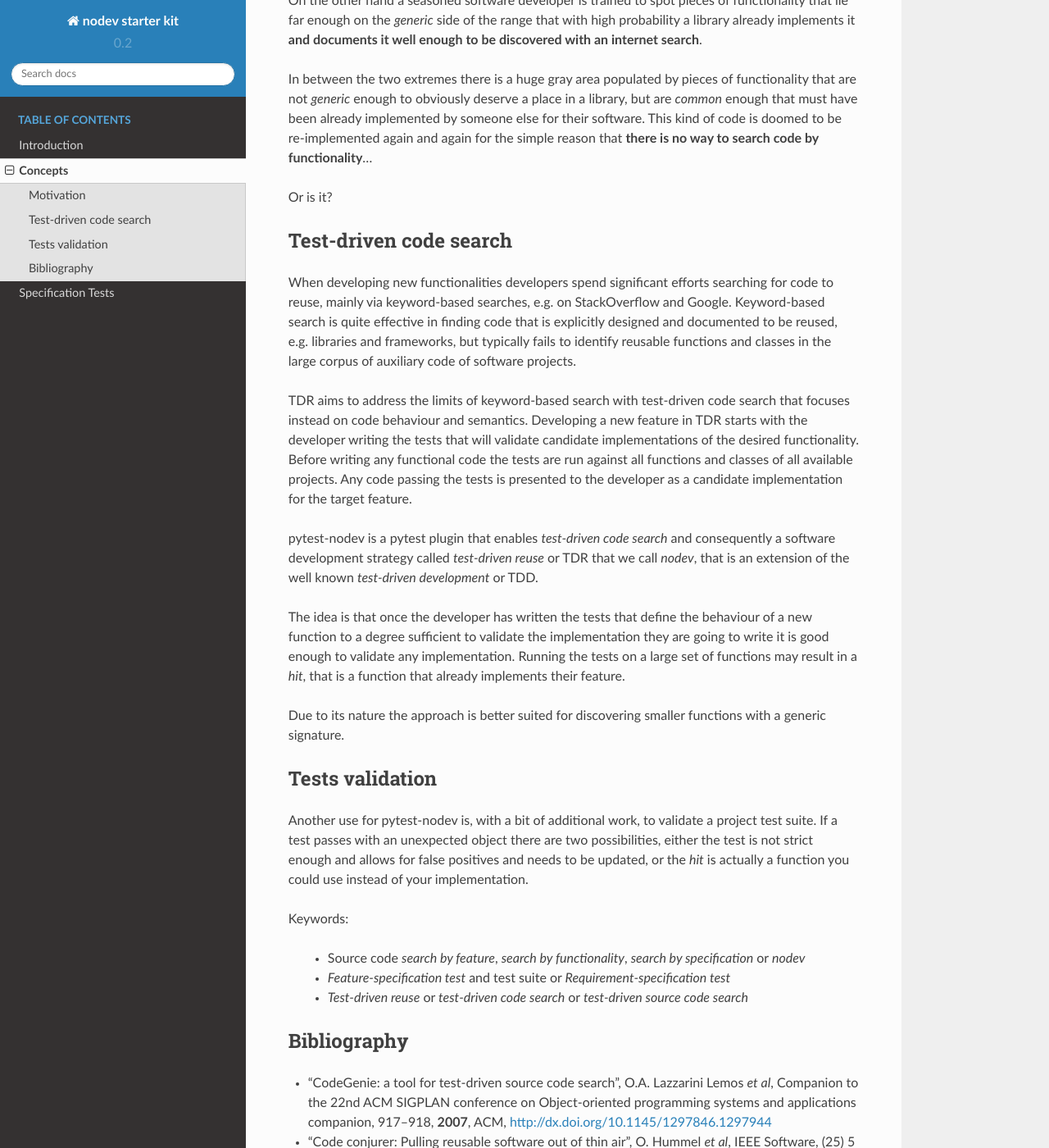
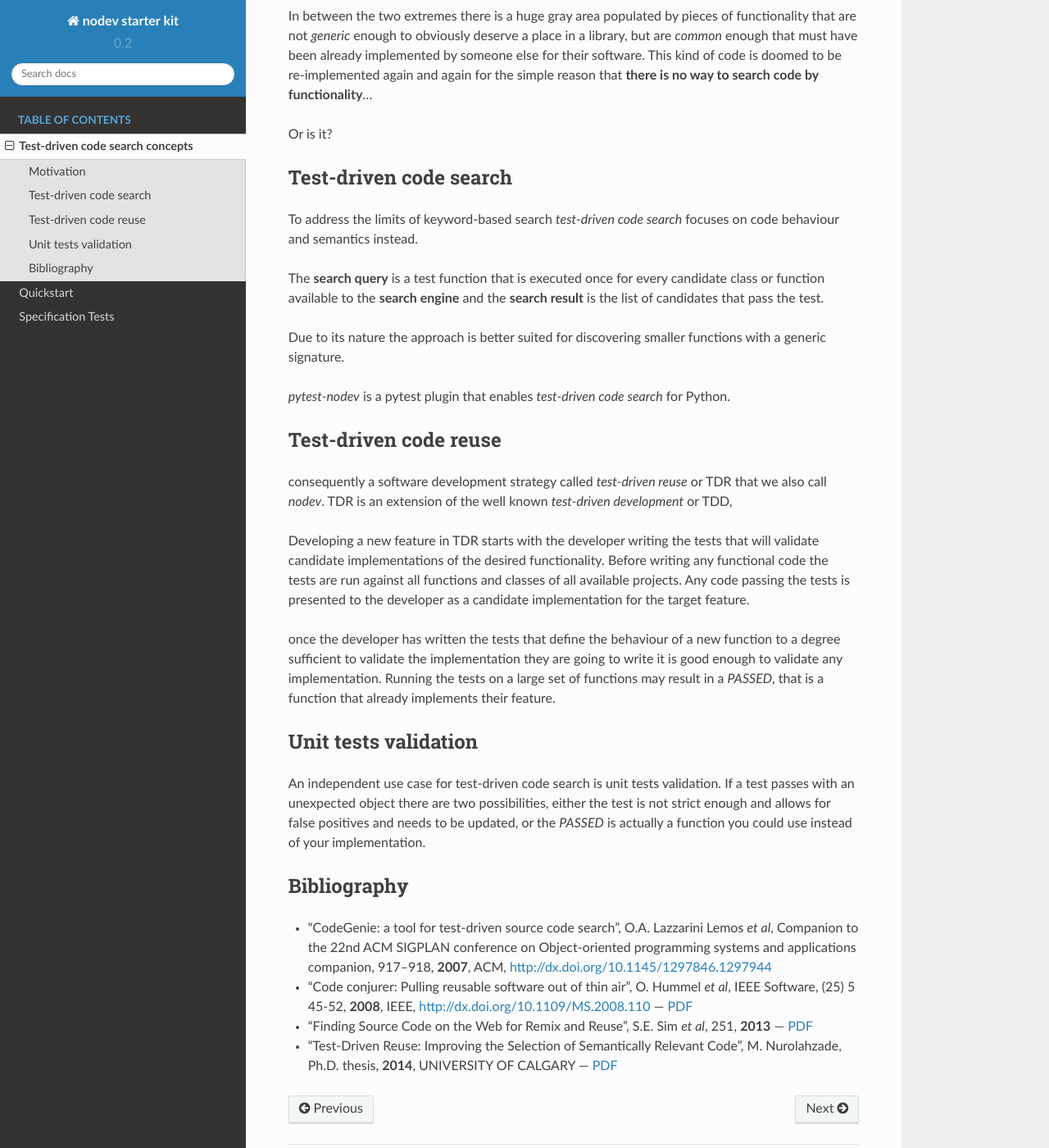
Before and after one commit to nodev-io/nodev-starter-kit, a Sphinx documentation site: the page built from docs/concepts.rst, in a window 1280 px wide and 1400 px high, scrolled down 568 px. Shown: the whole window at 82% size. Built offline with Sphinx 7.4.7 and the Read the Docs theme 2.0.0, drawn with Linux system fonts in a browser that asks for light colours; some of the changed text lies outside the part shown.

Commit message:
Get the docs ready for europython.

```diff
--- a/docs/concepts.rst
+++ b/docs/concepts.rst
@@ -1,8 +1,6 @@
 
-Concepts
-========
-
-.. warning:: This section is work in progress and there will be areas that are lacking.
+Test-driven code search concepts
+================================
 
 Motivation
 ----------
@@ -19,10 +17,11 @@ On the *custom* side of the spectrum there is all the code that defines the
 features of the software and all the choices of its implementation. That one is code that need
 to be written.
 
-On the other hand a seasoned software developer is trained to spot
+On the other hand seasoned software developers are trained to spot
 pieces of functionality that lie far enough on the *generic* side of the range
-that with high probability a library already implements it
-**and documents it well enough to be discovered with an internet search**.
+that with high probability are already implemented in a **librariy** or a **framework**
+and that are documented well enough to be discovered with a
+**keyword-based search**, e.g. on StackOverflow and Google.
 
 In between the two extremes there is a huge gray area populated by pieces of functionality
 that are not *generic* enough to obviously deserve a place in a library, but are
@@ -36,15 +35,26 @@ Or is it?
 Test-driven code search
 -----------------------
 
-When developing new functionalities developers spend significant efforts searching for
-code to reuse, mainly via keyword-based searches, e.g. on StackOverflow and Google.
-Keyword-based search is quite effective in finding code that is explicitly designed and
-documented to be reused, e.g. libraries and frameworks,
-but typically fails to identify reusable functions and classes in the large corpus of
-auxiliary code of software projects.
+To address the limits of keyword-based search *test-driven code search*
+focuses on code behaviour and semantics instead.
 
-TDR aims to address the limits of keyword-based search with test-driven code search
-that focuses instead on code behaviour and semantics.
+The **search query** is a test function that is executed once for every
+candidate class or function available to the **search engine**
+and the **search result** is the list of candidates that pass the test.
+
+Due to its nature the approach is better suited for discovering smaller functions
+with a generic signature.
+
+*pytest-nodev* is a pytest plugin that enables *test-driven code search* for Python.
+
+
+Test-driven code reuse
+----------------------
+
+consequently a software development strategy called
+*test-driven reuse* or TDR that we also call *nodev*.
+TDR is an extension of the well known *test-driven development* or TDD,
+
 Developing a new feature in TDR starts with the developer writing the tests
 that will validate candidate implementations of the desired functionality.
 Before writing any functional code the tests are run against all functions
@@ -52,35 +62,20 @@ and classes of all available projects.
 Any code passing the tests is presented to the developer
 as a candidate implementation for the target feature.
 
-pytest-nodev is a pytest plugin that enables *test-driven code search* and
-consequently a software development strategy called
-*test-driven reuse* or TDR that we call *nodev*,
-that is an extension of the well known *test-driven development* or TDD.
-
-The idea is that once the developer has written the tests that define the behaviour of a new
+once the developer has written the tests that define the behaviour of a new
 function to a degree sufficient to validate the implementation they are going to write
 it is good enough to validate
-any implementation. Running the tests on a large set of functions may result in a *hit*, that is
+any implementation. Running the tests on a large set of functions may result in a *PASSED*, that is
 a function that already implements their feature.
 
-Due to its nature the approach is better suited for discovering smaller functions
-with a generic signature.
 
+Unit tests validation
+---------------------
 
-Tests validation
-----------------
-
-Another use for pytest-nodev is, with a bit of additional work, to validate a project test suite.
+An independent use case for test-driven code search is unit tests validation.
 If a test passes with an unexpected object there are two possibilities,
 either the test is not strict enough and allows for false positives and needs to be updated,
-or the *hit* is actually a function you could use instead of your implementation.
-
-
-Keywords:
-
- * Source code *search by feature*, *search by functionality*, *search by specification* or *nodev*
- * *Feature-specification test* and test suite or *Requirement-specification test*
- * *Test-driven reuse* or *test-driven code search* or *test-driven source code search*
+or the *PASSED* is actually a function you could use instead of your implementation.
 
 
 Bibliography
--- a/docs/conf.py
+++ b/docs/conf.py
@@ -16,6 +16,17 @@
 # import sys
 # import os
 import sphinx_rtd_theme
+
+# "monkey patch" sphinx to omit any warnings of 'nonlocal image URI found'.
+# Now we can `sphinx-build -W` to turn "warnings to errors" in test builds.
+import sphinx.environment
+from docutils.utils import get_source_line
+
+def _warn_node(self, msg, node, **kwargs):
+    if not msg.startswith('nonlocal image URI found:'):
+        self._warnfunc(msg, '%s:%s' % get_source_line(node), **kwargs)
+
+sphinx.environment.BuildEnvironment.warn_node = _warn_node
 
 # If extensions (or modules to document with autodoc) are in another directory,
 # add these directories to sys.path here. If the directory is relative to the
--- a/docs/index.rst
+++ b/docs/index.rst
@@ -12,6 +12,6 @@ nodev staret kit
     :maxdepth: 2
     :caption: Table of Contents
 
-    introduction
     concepts
+    quickstart
     specification-tests
```
Also changed, not shown: README.rst (+72 -6 lines), docs/introduction.rst (deleted, +0 -23 lines), docs/quickstart.rst (added, +8 -0 lines), docs/specification-tests.rst (+35 -0 lines).
